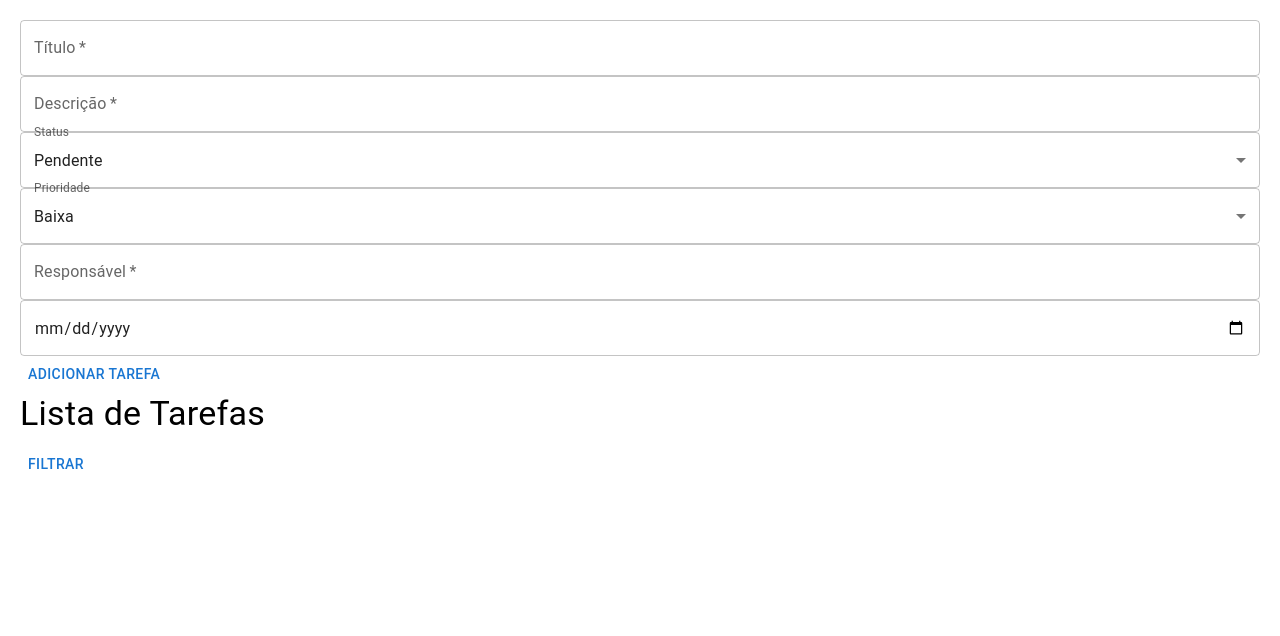
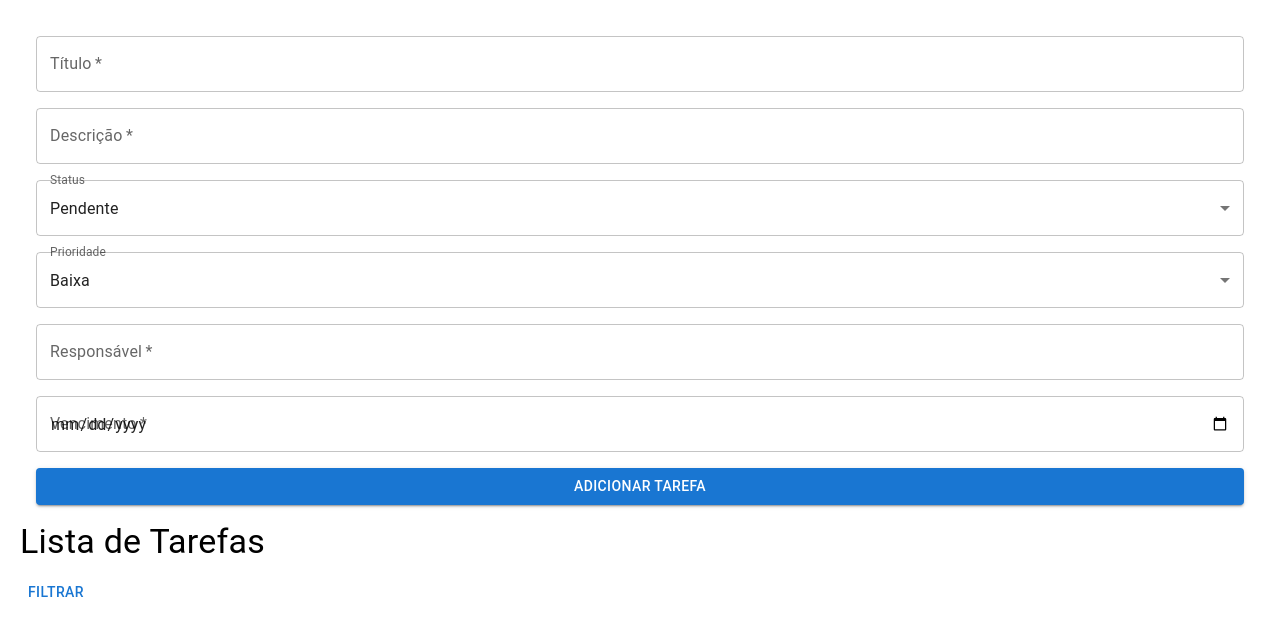
Before and after one commit to willyeverton/task-dashboard, a React (Create React App) app: page / in a window 1280 px wide. Shown: the top 636 px of the page. Built offline with nearby package versions, Linux system fonts and the light colour scheme.

Commit message:
Added Edit Task

```diff
--- a/src/components/TaskForm.tsx
+++ b/src/components/TaskForm.tsx
@@ -1,38 +1,65 @@
-import React, { useState } from 'react';
+import React, { useState, useEffect } from 'react';
 import { Task, useTaskContext } from '../context/TaskContext.tsx';
-import { Button, TextField, MenuItem, Select, InputLabel, FormControl, SelectChangeEvent } from '@mui/material';
+import { Button, TextField, MenuItem, Select, InputLabel, FormControl, SelectChangeEvent, Box } from '@mui/material';
 
-const TaskForm: React.FC = () => {
-  const { addTask } = useTaskContext();
+interface TaskFormProps {
+  editingTask?: Task | null;
+  onClose?: () => void;
+}
+
+const TaskForm: React.FC<TaskFormProps> = ({ editingTask, onClose }) => {
+  const { addTask, editTask } = useTaskContext();
 
   const [task, setTask] = useState<Task>({
     title: '',
     description: '',
     status: 'Pendente',
     priority: 'Baixa',
-    responsible: '',
-    dueDate: new Date()
+    responsible: ''
   } as Task);
+
+  useEffect(() => {
+    if (editingTask) {
+      setTask({
+        ...editingTask
+      });
+    }
+  }, [editingTask]);
 
   const handleChange = (
     e: React.ChangeEvent<HTMLInputElement | HTMLTextAreaElement | { name?: string; value: unknown }> | SelectChangeEvent<string>
   ) => {
     const { name, value } = e.target;
-    task[name as string] = value;
-    setTask({ ...task });
+    setTask(prev => ({ ...prev, [name as string]: value }));
   };
 
   const handleSubmit = (e: React.FormEvent) => {
     e.preventDefault();
+    if (editingTask) {
+      editTask(task);
+    }
+    else {
       const newTask = {
         ...task,
         id: Date.now().toString(),
         createdAt: new Date(),
       };
       addTask(newTask);
+    }
+
+    setTask({
+      title: '',
+      description: '',
+      status: 'Pendente',
+      priority: 'Baixa',
+      responsible: '',
+      dueDate: ''
+    } as Task);
+    if (onClose) onClose();
   };
 
   return (
+    <Box sx={{ p: 2 }}>
       <form onSubmit={handleSubmit}>
         <TextField
           label="Título"
@@ -41,6 +68,7 @@ const TaskForm: React.FC = () => {
           onChange={handleChange}
           required
           fullWidth
+          sx={{ mb: 2 }}
         />
         <TextField
           label="Descrição"
@@ -49,8 +77,9 @@ const TaskForm: React.FC = () => {
           onChange={handleChange}
           required
           fullWidth
+          sx={{ mb: 2 }}
         />
-      <FormControl fullWidth>
+        <FormControl fullWidth sx={{ mb: 2 }}>
           <InputLabel>Status</InputLabel>
           <Select name="status" value={task.status} onChange={handleChange}>
             <MenuItem value="Pendente">Pendente</MenuItem>
@@ -58,7 +87,7 @@ const TaskForm: React.FC = () => {
             <MenuItem value="Concluída">Concluída</MenuItem>
           </Select>
         </FormControl>
-      <FormControl fullWidth>
+        <FormControl fullWidth sx={{ mb: 2 }}>
           <InputLabel>Prioridade</InputLabel>
           <Select name="priority" value={task.priority} onChange={handleChange}>
             <MenuItem value="Baixa">Baixa</MenuItem>
@@ -73,17 +102,23 @@ const TaskForm: React.FC = () => {
           onChange={handleChange}
           required
           fullWidth
+          sx={{ mb: 2 }}
         />
         <TextField
+          label="Vencimento"
           type="date"
           name="dueDate"
           value={task.dueDate}
           onChange={handleChange}
           required
           fullWidth
+          sx={{ mb: 2 }}
         />
-      <Button type="submit">Adicionar Tarefa</Button>
+        <Button type="submit" variant="contained" fullWidth>
+          {editingTask ? 'Salvar Alterações' : 'Adicionar Tarefa'}
+        </Button>
       </form>
+    </Box>
   );
 };
 
--- a/src/components/TaskList.tsx
+++ b/src/components/TaskList.tsx
@@ -1,11 +1,14 @@
-import React, { useEffect, useState } from 'react';
+import React, { useState, useEffect } from 'react';
 import { useTaskContext } from '../context/TaskContext.tsx';
-import { Button, Card, Typography, Box } from '@mui/material';
+import { Button, Card, Typography, Box, Dialog } from '@mui/material';
 import { Task } from '../context/TaskContext.tsx';
+import TaskForm from './TaskForm.tsx';
 
 const TaskList: React.FC = () => {
   const { tasks, removeTask, filterTasks } = useTaskContext();
   const [filteredTasks, setFilteredTasks] = useState<Task[]>(tasks);
+  const [editingTask, setEditingTask] = useState<Task | null>(null);
+  const [openDialog, setOpenDialog] = useState(false);
 
   useEffect(() => {
     setFilteredTasks(tasks);
@@ -16,12 +19,16 @@ const TaskList: React.FC = () => {
     setFilteredTasks(filtered);
   };
 
+  const handleEdit = (task: Task) => {
+    setEditingTask(task);
+    setOpenDialog(true);
+  };
+
   return (
     <Box>
       <Typography variant="h4" gutterBottom>
         Lista de Tarefas
       </Typography>
-      {/* Adicionar filtros */}
       <Button onClick={() => handleFilter('Pendente', 'Alta')}>Filtrar</Button>
       {filteredTasks.map((task) => (
         <Card key={task.id} sx={{ marginBottom: 2 }}>
@@ -31,10 +38,17 @@ const TaskList: React.FC = () => {
             <Typography variant="body2">Status: {task.status}</Typography>
             <Typography variant="body2">Prioridade: {task.priority}</Typography>
             <Typography variant="body2">Responsável: {task.responsible}</Typography>
-            <Button onClick={() => removeTask(task.id)}>Remover</Button>
+            <Box sx={{ display: 'flex', gap: 1 }}>
+              <Button onClick={() => handleEdit(task)}>Editar</Button>
+              <Button onClick={() => removeTask(task.id)}>Remover</Button>
+            </Box>
           </Box>
         </Card>
       ))}
+
+      <Dialog open={openDialog} onClose={() => setOpenDialog(false)}>
+        <TaskForm editingTask={editingTask} onClose={() => setOpenDialog(false)} />
+      </Dialog>
     </Box>
   );
 };
--- a/src/context/TaskContext.tsx
+++ b/src/context/TaskContext.tsx
@@ -7,7 +7,7 @@ export interface Task {
   status: 'Pendente' | 'Em progresso' | 'Concluída';
   priority: 'Baixa' | 'Média' | 'Alta';
   createdAt: Date;
-  dueDate: Date;
+  dueDate: string;
   responsible: string;
 }
 
```
Lines whose indentation alone changed are shown as unchanged.
